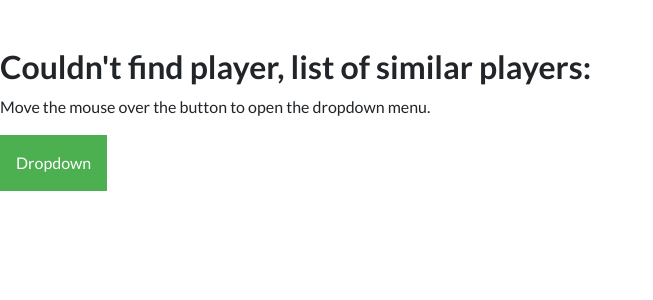
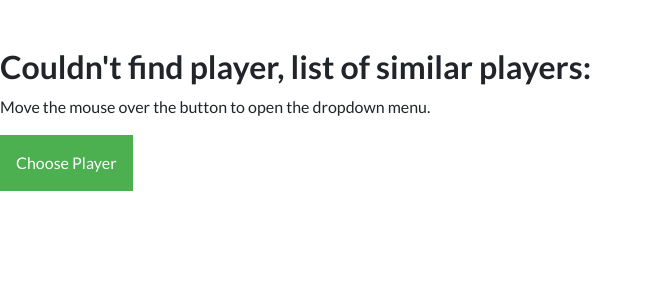
Before and after one commit to Kshumishyn/NBAStat, a Django app: template nbaStat/nbaStat/templates/results.html in a window 1280 px wide. Shown: the part 61-361 px from the top of the page, without its empty margins (0-653 px from the left). Run offline with Django 3.2, Linux system fonts and the light colour scheme; the template is opened without the code that fills it, so the values that code supplies are empty; some libraries are stand-ins or nearby versions.

Commit message:
changed name

```diff
--- a/nbaStat/nbaStat/templates/results.html
+++ b/nbaStat/nbaStat/templates/results.html
@@ -99,7 +99,7 @@
     <h2>Couldn't find player, list of similar players:</h2>
         <p>Move the mouse over the button to open the dropdown menu.</p>
         <div class="dropdown">
-          <button class="dropbtn">Dropdown</button>
+          <button class="dropbtn">Choose Player</button>
           <div class="dropdown-content">
             {% for k, v in results.items %}
             <a href={{v}}>{{k}}</a>
```
